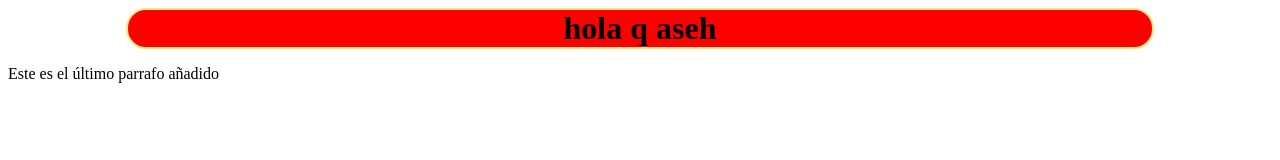
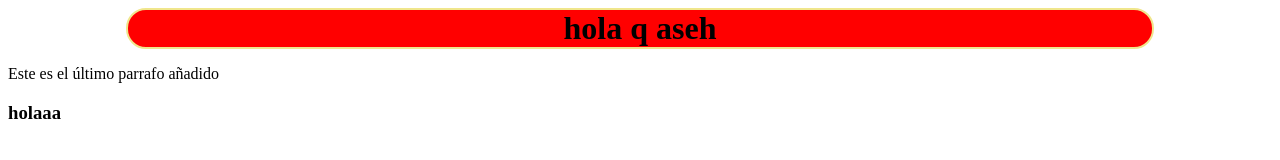
Before and after one commit to ro0zu/git-test, a plain HTML site: page index.html in a window 1280 px wide. Drawn offline with Linux system fonts and the light colour scheme.

Commit message:
Update index.html

```diff
--- a/index.html
+++ b/index.html
@@ -9,5 +9,6 @@
 <body>
     <h1>hola q aseh</h1>
     <p>Este es el último parrafo añadido</p>
+    <h3>holaaa</h3>
 </body>
 </html>
```
